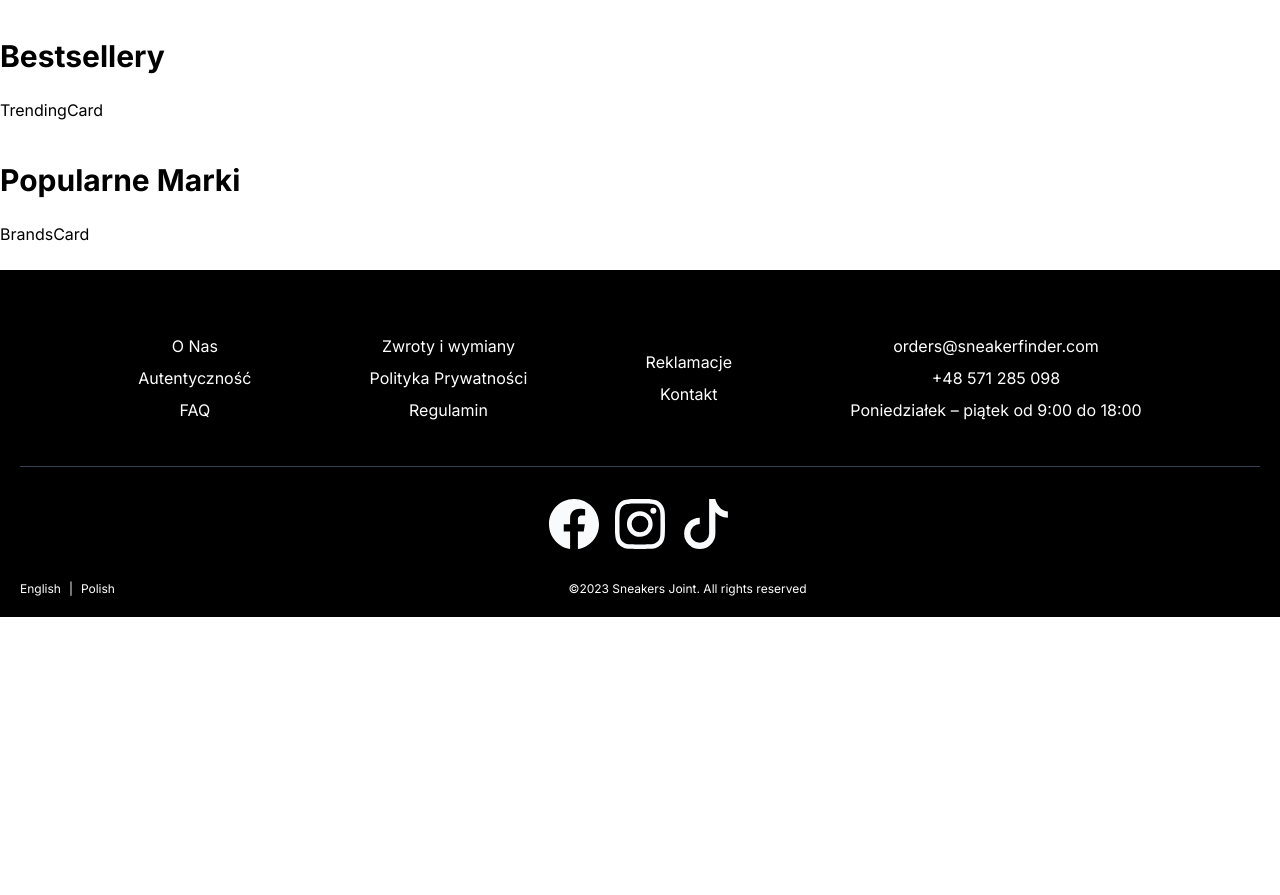
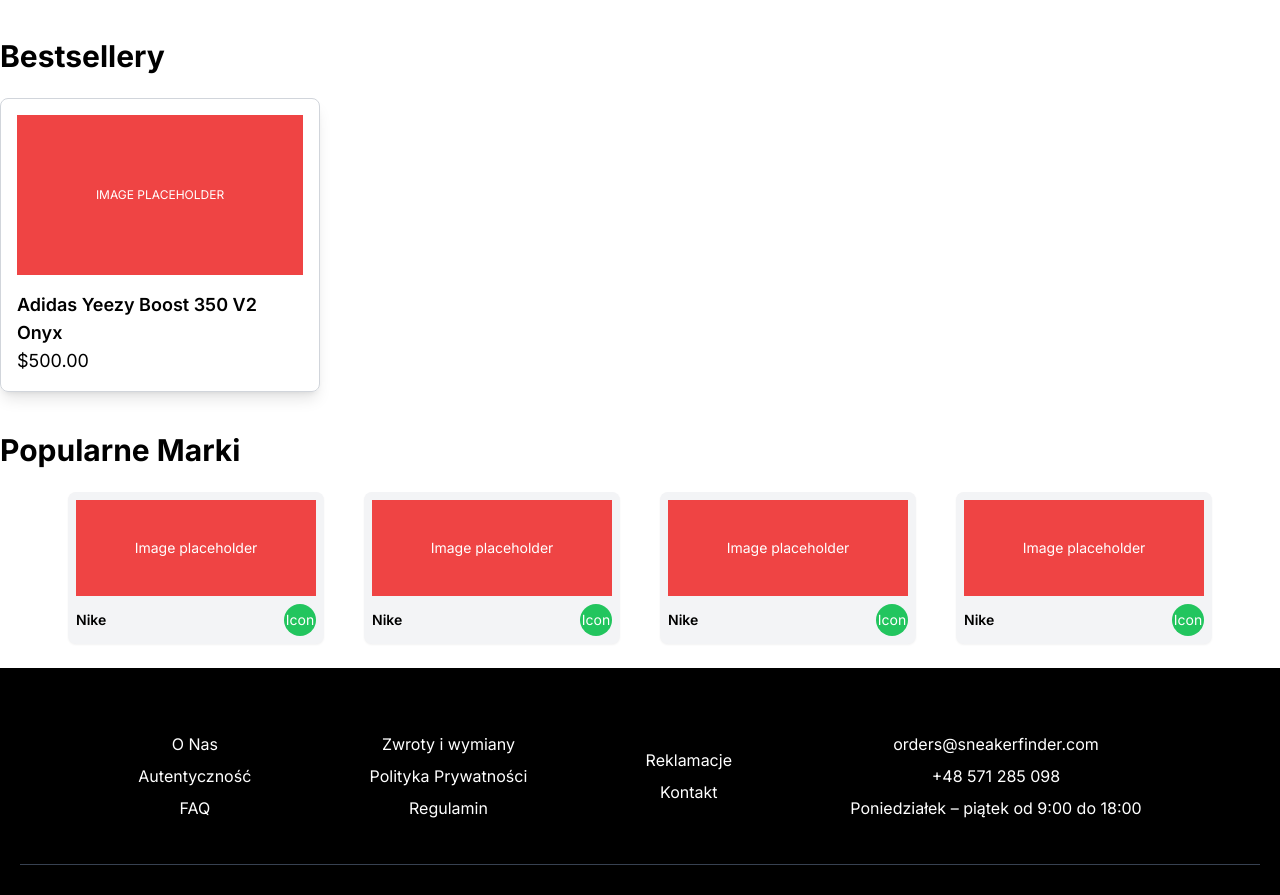
Before and after one commit to RobertSternal/Sneaker-Finder, a Next.js app in the folder SneakerFinder/Client/: page / in a window 1280 px wide. Shown: the part 900-1795 px from the top of the page. Before the commit the page ends 1517 px from the top, so only its background shows below. Built offline with nearby package versions, Linux system fonts and the light colour scheme.

Commit message:
Create Trending and Brands Cards

```diff
--- a/SneakerFinder/Client/src/components/BrandsCard.tsx
+++ b/SneakerFinder/Client/src/components/BrandsCard.tsx
@@ -1,9 +1,23 @@
-import React from 'react'
+import React from "react";
 
-type Props = {}
+type BrandsCardProps = {
+  photo?: string;
+  name: string;
+  icon?: string;
+};
 
-export default function BrandsCard({}: Props) {
+export default function BrandsCard({ photo, name, icon }: BrandsCardProps) {
   return (
-    <div>BrandsCard</div>
-  )
+    <div className="flex flex-col items-center p-2 bg-gray-100 rounded-lg shadow-sm w-1/5">
+      <div className="w-full h-24 bg-red-500 flex items-center justify-center">
+        <span className="text-white text-sm">Image placeholder</span>
+      </div>
+      <div className="w-full flex justify-between items-center mt-2">
+        <span className="text-sm font-semibold">{name}</span>
+        <div className="w-8 h-8 bg-green-500 rounded-full flex items-center justify-center">
+          <span className="text-white text-sm">Icon</span>
+        </div>
+      </div>
+    </div>
+  );
 }
--- a/SneakerFinder/Client/src/components/TrendingCard.tsx
+++ b/SneakerFinder/Client/src/components/TrendingCard.tsx
@@ -1,9 +1,22 @@
-import React from 'react'
+// components/TrendingCard.tsx
+import React from 'react';
 
-type Props = {}
+interface TrendingCardProps {
+  name: string;
+  price: number;
+}
 
-export default function TrendingCard({}: Props) {
+export default function TrendingCard({ name, price }: TrendingCardProps) {
   return (
-    <div>TrendingCard</div>
-  )
+    <div className="border border-gray-300 shadow-lg rounded-lg p-4 w-1/4">
+      <div className="h-40 w-full flex items-center justify-center bg-red-500">
+        {/* Placeholder for the image */}
+        <span className="text-white text-xs uppercase">Image placeholder</span>
+      </div>
+      <div className="mt-4">
+        <h3 className="text-lg font-semibold">{name}</h3>
+        <p className="text-lg">${price.toFixed(2)}</p>
+      </div>
+    </div>
+  );
 }
--- a/SneakerFinder/Client/src/containers/Bestsellers.tsx
+++ b/SneakerFinder/Client/src/containers/Bestsellers.tsx
@@ -6,7 +6,7 @@ export default function Bestsellers() {
   return (
     <>
       <H1>Bestsellery</H1>
-      <TrendingCard />
+      <TrendingCard name="Adidas Yeezy Boost 350 V2 Onyx" price={500}/>
     </>
   );
 }
--- a/SneakerFinder/Client/src/containers/PopularBrands.tsx
+++ b/SneakerFinder/Client/src/containers/PopularBrands.tsx
@@ -6,7 +6,12 @@ export default function PopularBrands() {
   return (
     <>
       <H1>Popularne Marki</H1>
-      <BrandsCard />
+      <div className="flex space-x-10 text-center justify-center">
+        <BrandsCard name="Nike" />
+        <BrandsCard name="Nike" />
+        <BrandsCard name="Nike" />
+        <BrandsCard name="Nike" />
+      </div>
     </>
   );
 }
```
